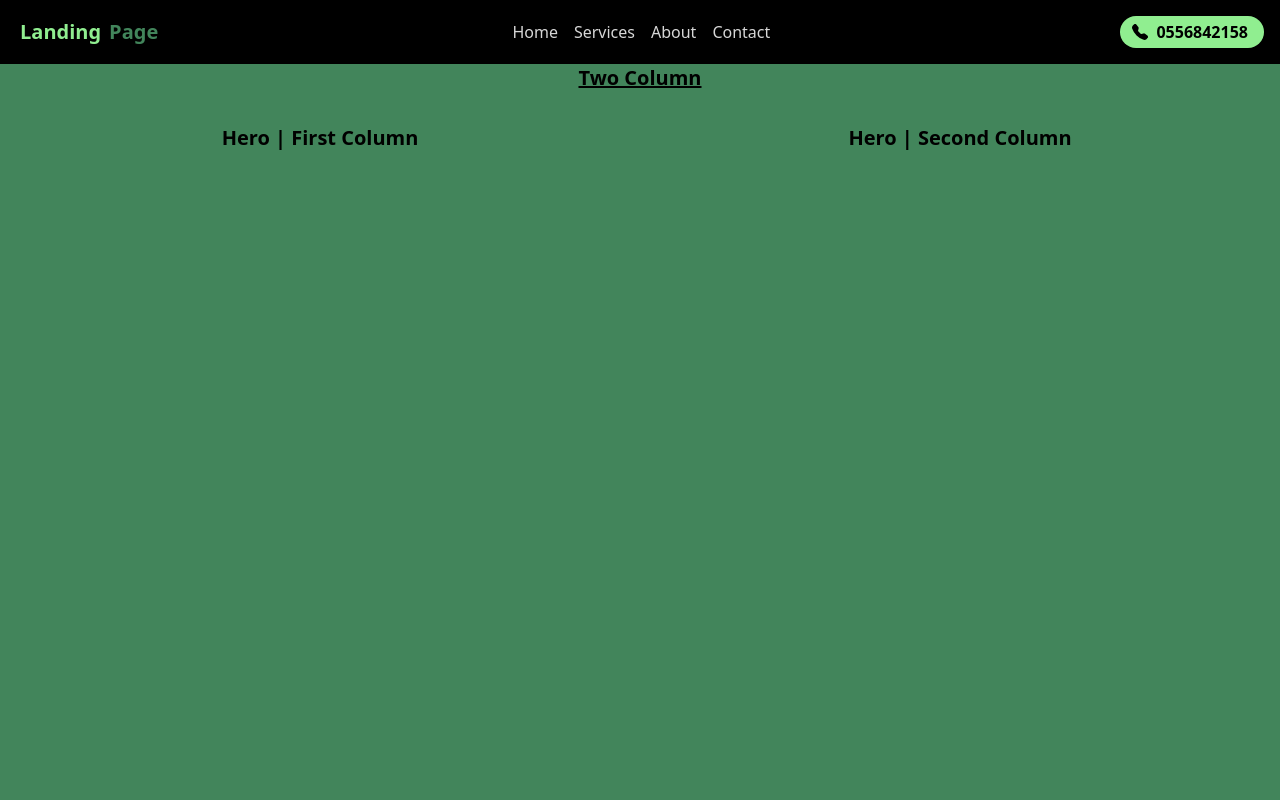
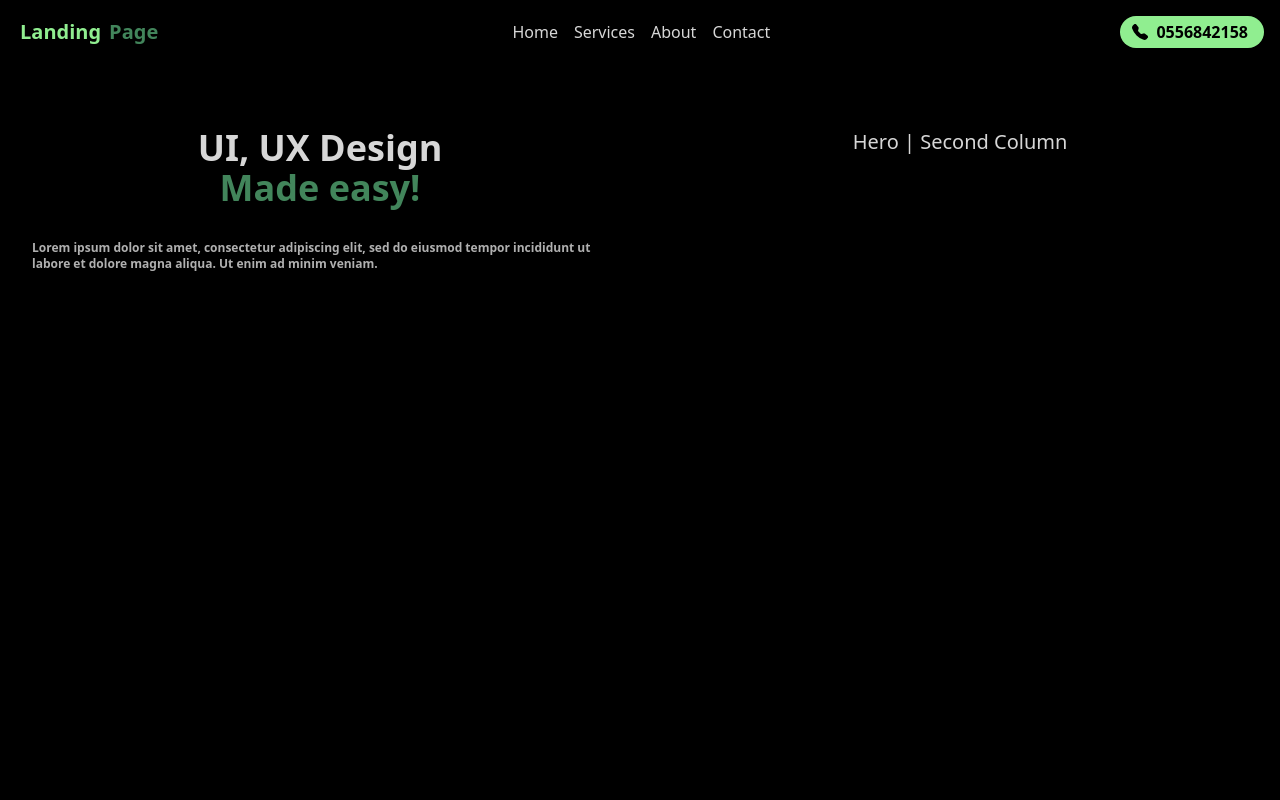
Before and after one commit to nemo256/landy, a Next.js app: page / in a window 1280 px wide. Shown: the top 800 px of the page. Built offline with nearby package versions, Linux system fonts and the light colour scheme.

Commit message:
added hero call to action text and some other global adjustments!

```diff
--- a/components/About.jsx
+++ b/components/About.jsx
@@ -1,6 +1,6 @@
 const About = () => {
   return (
-    <section id="about" className="center bg-secondary text-primary h-screen snap-center">
+    <section id="about" className="center bg-secondary text-center text-primary h-screen snap-center">
       About
     </section>
   )
--- a/components/Contact.jsx
+++ b/components/Contact.jsx
@@ -1,6 +1,6 @@
 const Contact = () => {
   return (
-    <section id="contact" className="center bg-primary text-secondary h-screen snap-center">
+    <section id="contact" className="center bg-primary text-center text-secondary h-screen snap-center">
       Contact
     </section>
   )
--- a/components/Hero.jsx
+++ b/components/Hero.jsx
@@ -1,12 +1,19 @@
 const Hero = () => {
   return (
-    <section className="center bg-secondary text-primary h-screen snap-center">
-      <p className="mb-8 underline">Two Column</p>
-      <div className="flex flex-row justify-between space-x-32 px-16">
-        <div className="text-center w-full">
-          Hero | First Column
+    <section className="center bg-black h-screen snap-center">
+      <div className="mt-16 flex flex-row justify-between space-x-16 px-8">
+        <div className="font-bold w-full justify-center">
+          <p className="cursor-pointer text-center text-4xl text-white">
+            UI, UX Design
+          </p>
+          <p className="text-center text-4xl text-secondary">
+            Made easy!
+          </p>
+          <p className="mt-8 text-xs text-[#B0B0B0]">
+            Lorem ipsum dolor sit amet, consectetur adipiscing elit, sed do eiusmod tempor incididunt ut labore et dolore magna aliqua. Ut enim ad minim veniam.
+          </p>
         </div>
-        <div className="text-center w-full">
+        <div className="text-center text-white w-full">
           Hero | Second Column
         </div>
       </div>
--- a/components/Main.jsx
+++ b/components/Main.jsx
@@ -6,7 +6,7 @@ import Contact from './Contact'
 
 const Main = () => {
   return (
-    <main className="flex-grow sm:text-l md:text-xl bg-primary text-secondary text-center font-bold">
+    <main className="flex-grow sm:text-l md:text-xl bg-primary text-secondary">
       <Hero />
       <Services />
       <About />
--- a/components/Services.jsx
+++ b/components/Services.jsx
@@ -1,6 +1,6 @@
 const Services = () => {
   return (
-    <section id="services" name="#services" className="center bg-primary text-secondary h-screen snap-center">
+    <section id="services" name="#services" className="center bg-primary text-center text-secondary h-screen snap-center">
       Services
     </section>
   )
```
